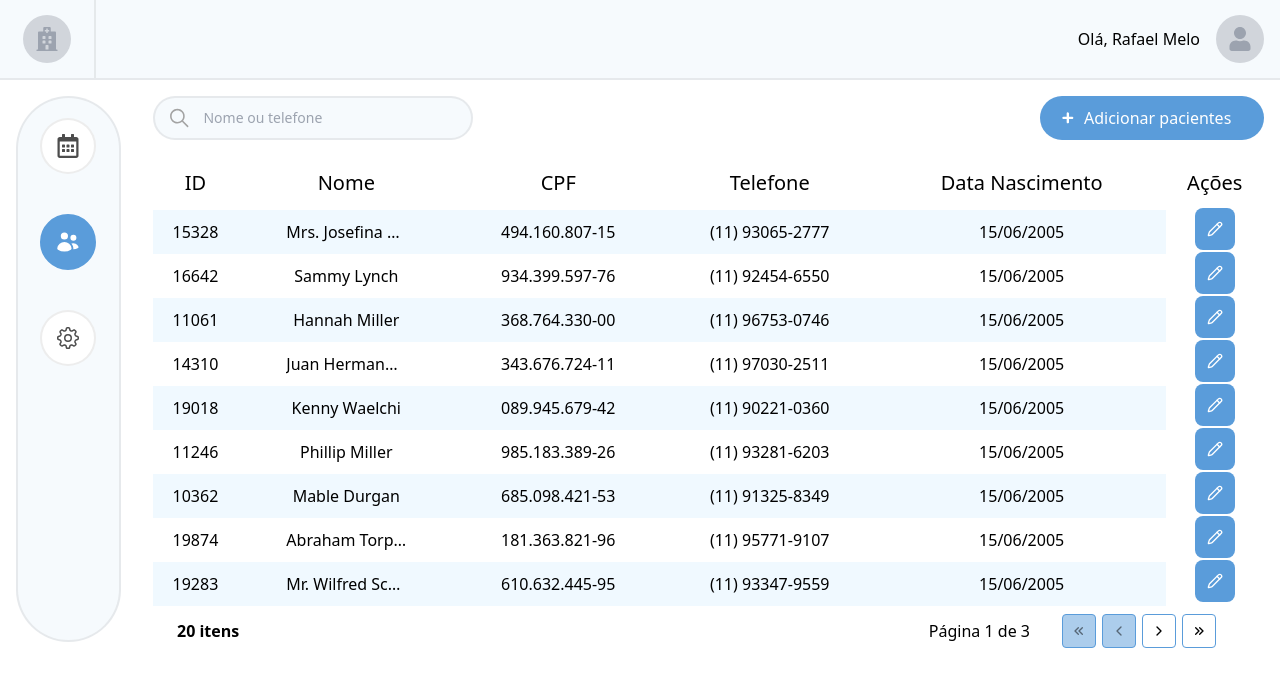
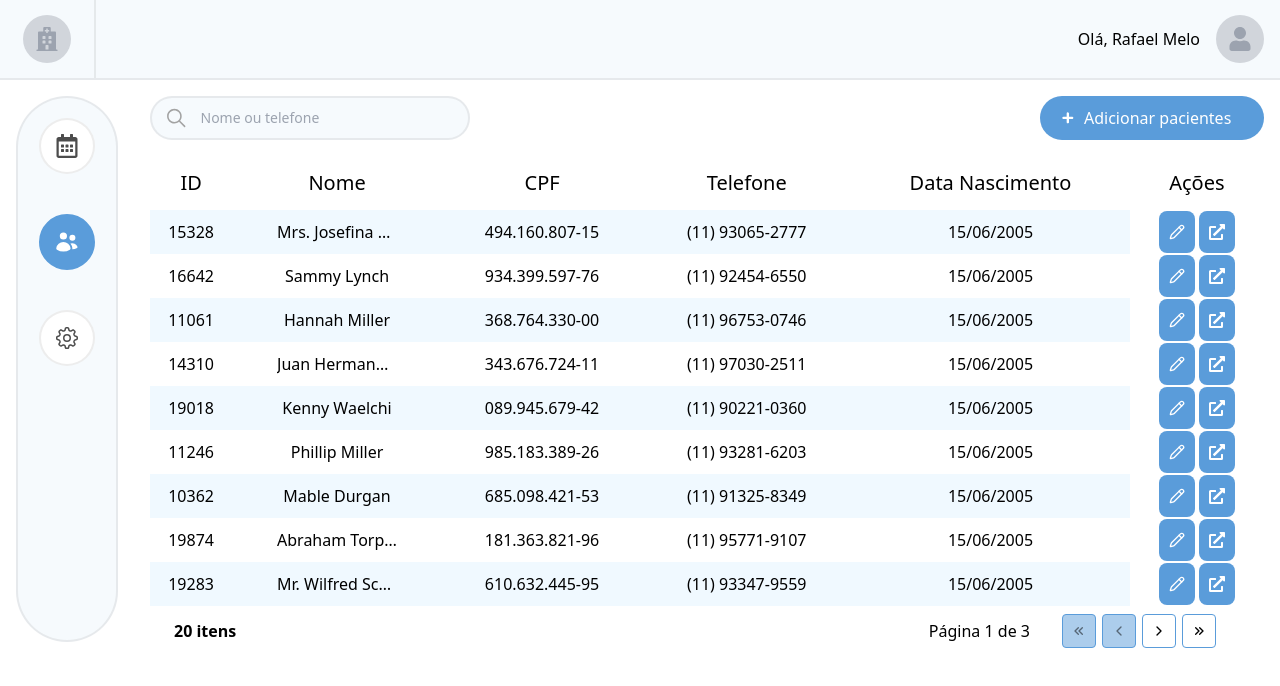
Before and after one commit to maurelio631/Prontu, a React (Vite) app: page /home/pacientes in a window 1280 px wide. Shown: the top 686 px of the page. Built offline with nearby package versions, Linux system fonts and the light colour scheme.

Commit message:
acessos listagem de pacientes

```diff
--- a/src/components/PatientListing.jsx
+++ b/src/components/PatientListing.jsx
@@ -1,12 +1,19 @@
 import { useState } from "react";
-import { FaEye, FaEyeSlash } from "react-icons/fa";
-import { LuPencil } from "react-icons/lu";
-import { TbChevronLeft, TbChevronRight, TbChevronsLeft, TbChevronsRight } from "react-icons/tb";
+import { Link } from "react-router-dom";
+import { useUser } from "../utils/UserContext";
+
 import { ArrayPacientes } from "../data/fakes";
 import '../assets/styles/table.css';
 
+import { LuPencil } from "react-icons/lu";
+import { FaExternalLinkAlt } from "react-icons/fa";
+import { TbChevronLeft, TbChevronRight, TbChevronsLeft, TbChevronsRight } from "react-icons/tb";
+
+
+
 export function PatientListing({ valorBusca }) {
     const [page, setPage] = useState(1);
+    const { user } = useUser();
 
     const filteredPacientes = ArrayPacientes.filter(paciente =>
         valorBusca === '' ||
@@ -48,10 +55,27 @@ export function PatientListing({ valorBusca }) {
                             <td>{paciente.cpf}</td>
                             <td>{paciente.telefone}</td>
                             <td>{paciente.nascimento}</td>
-                            <td className="bg-white">
-                                <button className="bg-azul-principal text-white h-full px-3 rounded-lg">
-                                    <LuPencil />
-                                </button>
+                            <td className="bg-white flex gap-1 justify-center">
+                                {user.role === 'secretaria' &&
+                                    <button className="bg-azul-principal text-white h-full px-2.5 rounded-lg">
+                                        <LuPencil />
+                                    </button>
+                                }
+                                {user.role === 'quiropraxista' &&
+                                    <Link to={'/home/prontuario'} className="bg-azul-principal text-white h-full px-2.5 rounded-lg flex items-center">
+                                        <FaExternalLinkAlt />
+                                    </Link>
+                                }
+                                {user.role === 'admin' &&
+                                    <>
+                                        <button className="bg-azul-principal text-white h-full px-2.5 rounded-lg">
+                                            <LuPencil />
+                                        </button>
+                                        <Link to={'/home/prontuario'} className="bg-azul-principal text-white h-full px-2.5 rounded-lg flex items-center">
+                                            <FaExternalLinkAlt />
+                                        </Link>
+                                    </>
+                                }
                             </td>
                         </tr>
                     ))
--- a/src/components/Sidebar.jsx
+++ b/src/components/Sidebar.jsx
@@ -29,7 +29,7 @@ export default function Sidebar() {
 
   return (
     isVisible && (
-      <div className="flex flex-col p-5 gap-10 items-center min-w-[70px] max-w-[108px] w-1/12 min-h-[546px] h-[calc(100vh - 80px)] bg-[#F6FAFD] border-2 border-cinza-escuro/20 rounded-full m-4">
+      <div className="flex flex-col p-5 gap-10 items-center min-w-[70px] max-w-[102px] w-1/12 min-h-[546px] h-[calc(100vh - 80px)] bg-[#F6FAFD] border-2 border-cinza-escuro/20 rounded-full m-4">
         <Link to="/home/agenda" className={linkClasses('/home/agenda')}>
           <FaRegCalendarAlt className="size-6" />
         </Link>
--- a/src/components/optionsPanel/Access.jsx
+++ b/src/components/optionsPanel/Access.jsx
@@ -1,6 +1,7 @@
 import { useState } from "react";
 import { FaPlus } from "react-icons/fa";
 import { InputText } from "../InputText";
+import { DefaultUser } from "../DefaultUser";
 
 export function Access() {
     const [access, setAccess] = useState([
@@ -36,7 +37,8 @@ export function Access() {
                         <h3 className="text-lg font-bold mb-3">{pessoa.nome}</h3>
                         <div className="flex justify-between items-center">
                             <div className="flex items-center gap-8">
-                                <img className="w-12 h-12 bg-slate-400 rounded-full" alt="Foto de perfil" />
+                                {/* <img className="w-12 h-12 bg-slate-400 rounded-full" alt="Foto de perfil" /> */}
+                                <DefaultUser user/>
                                 <div>
                                     <p><b>Email:</b> {pessoa.email}</p>
                                     <p><b>Tipo de acesso:</b> {pessoa.cargo}</p>
--- a/vite.config.js
+++ b/vite.config.js
@@ -6,6 +6,6 @@ export default defineConfig({
   plugins: [react()],
 
   server: {
-    port: 4000
+    port: 4500
   }
 })
```
